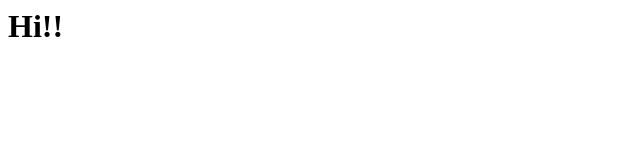
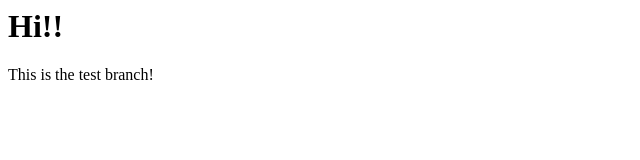
Before and after one commit to EmilBjorkeng/temp, a plain HTML site: page index.html in a window 1280 px wide. Shown: the whole page, without its empty margins (0-640 px from the left). Drawn offline with Linux system fonts and the light colour scheme.

Commit message:
the test branch

```diff
--- a/index.html
+++ b/index.html
@@ -4,5 +4,6 @@
 	</head>
 	<body>
 		<h1>Hi!!</h1>
+		<p>This is the test branch!</p>
 	</body>
 </html>
```
